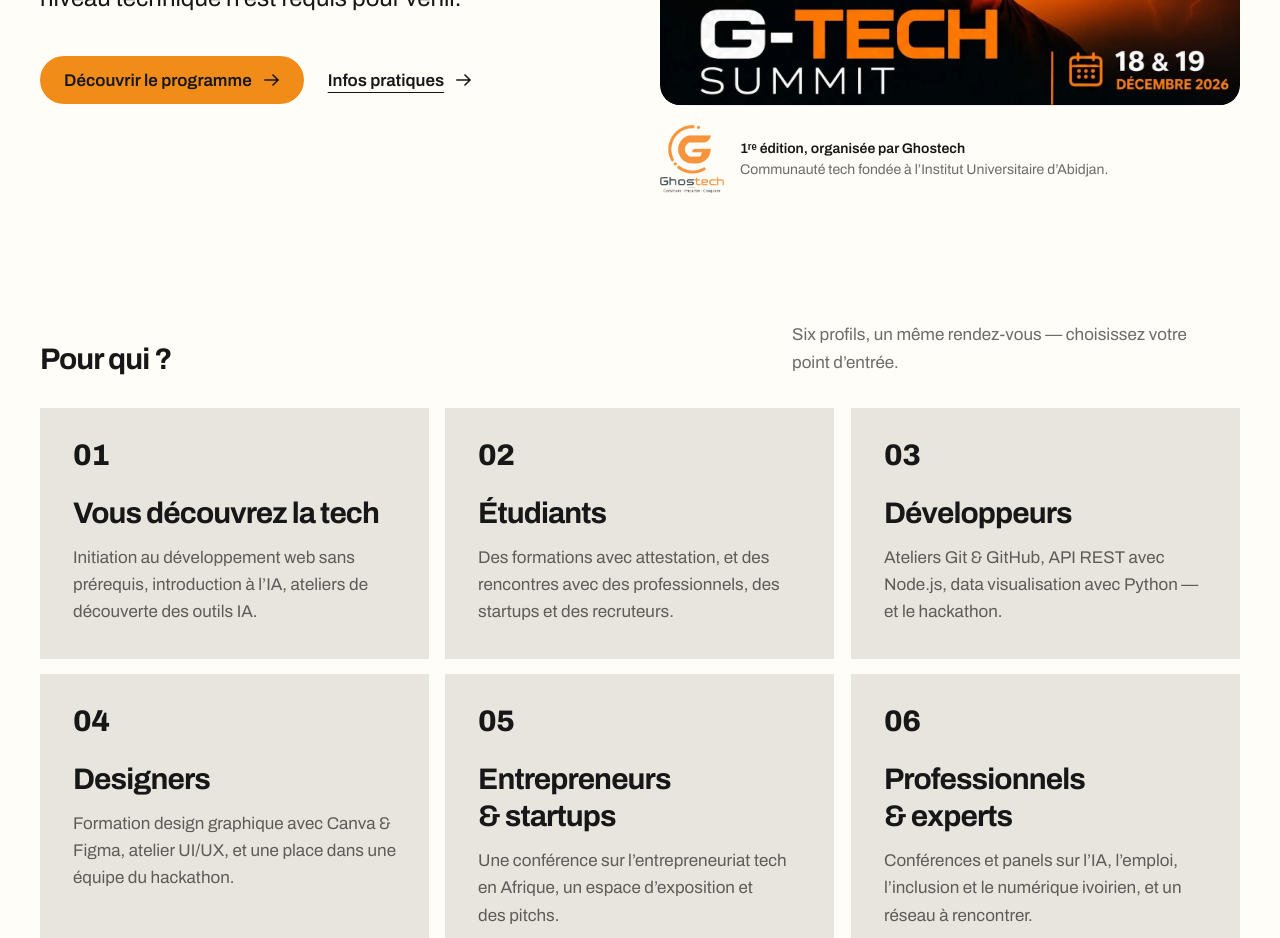
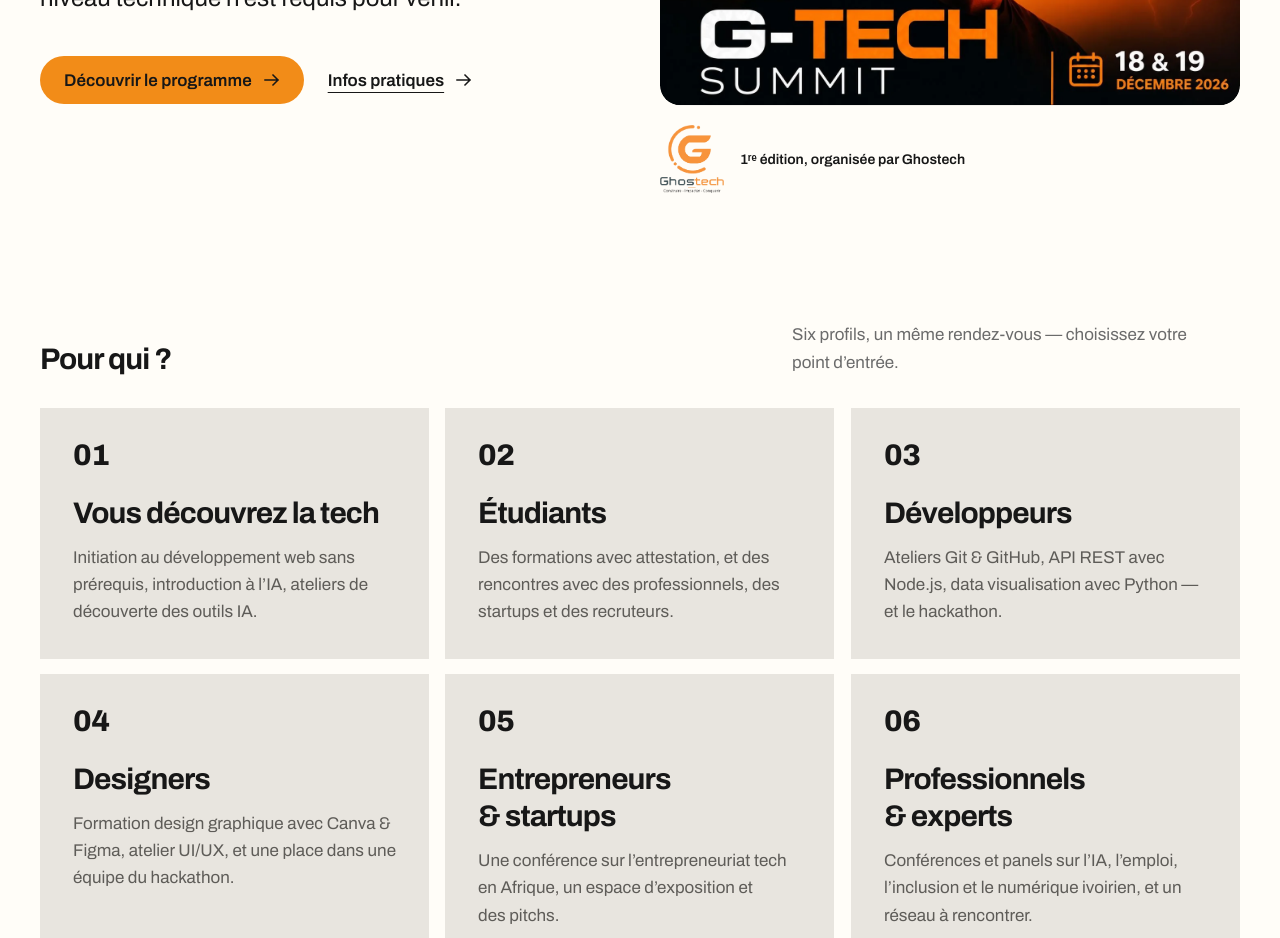
Before and after one commit to YvanOssey/g-tech-summit, a Next.js app: page / in a window 1280 px wide. Shown: the part 1560-2498 px from the top of the page. Built offline with nearby package versions, Linux system fonts and the light colour scheme; no server answers; the database is empty.

Commit message:
Drop the mention of the founding university
Organisers' request (2026-10-08): the site no longer says where Ghostech was founded. Removed from the home page (under the Ghostech logo) and from the event config, so it cannot come back elsewhere.

Co-Authored-By: Claude Opus 5.5 <noreply@anthropic.com>

```diff
--- a/src/app/(site)/page.tsx
+++ b/src/app/(site)/page.tsx
@@ -129,11 +129,8 @@ export default async function HomePage() {
                 </Tilt>
                 <Reveal delay={0.3} className="mt-5 flex items-center gap-4">
                   <GhostechLogo width={64} className="shrink-0" />
-                  <p className="text-small text-muted">
-                    <span className="block font-semibold text-fg">
-                      {EVENT.edition}, organisée par {EVENT.organiser.name}
-                    </span>
-                    Communauté tech fondée à l’Institut Universitaire d’Abidjan.
+                  <p className="text-small font-semibold text-fg">
+                    {EVENT.edition}, organisée par {EVENT.organiser.name}
                   </p>
                 </Reveal>
               </div>
--- a/src/config/event.ts
+++ b/src/config/event.ts
@@ -22,7 +22,6 @@ export const EVENT = {
   ],
   organiser: {
     name: "Ghostech",
-    description: "Communauté tech fondée à l’Institut Universitaire d’Abidjan",
     motto: "Construire. Impacter. Conquérir.",
     tagline: "La tech, pour tous, en Afrique.",
   },
```
